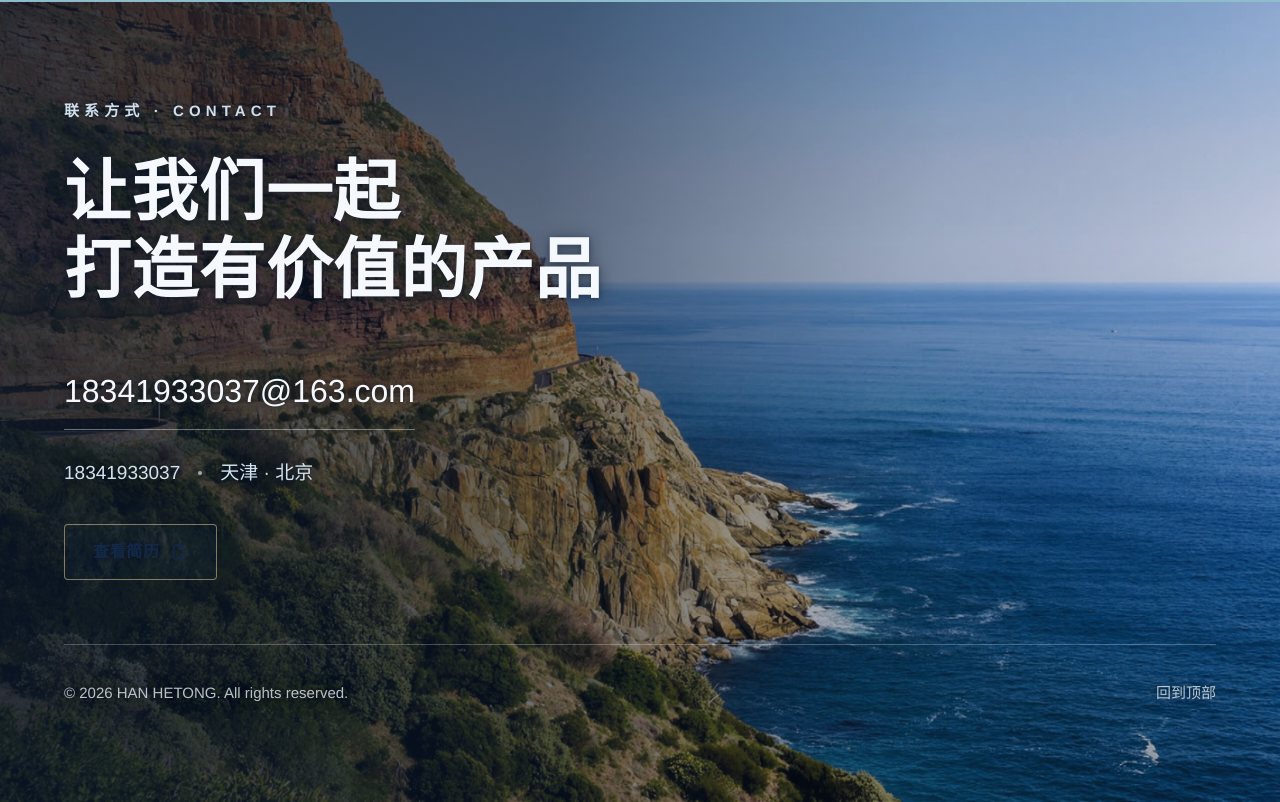
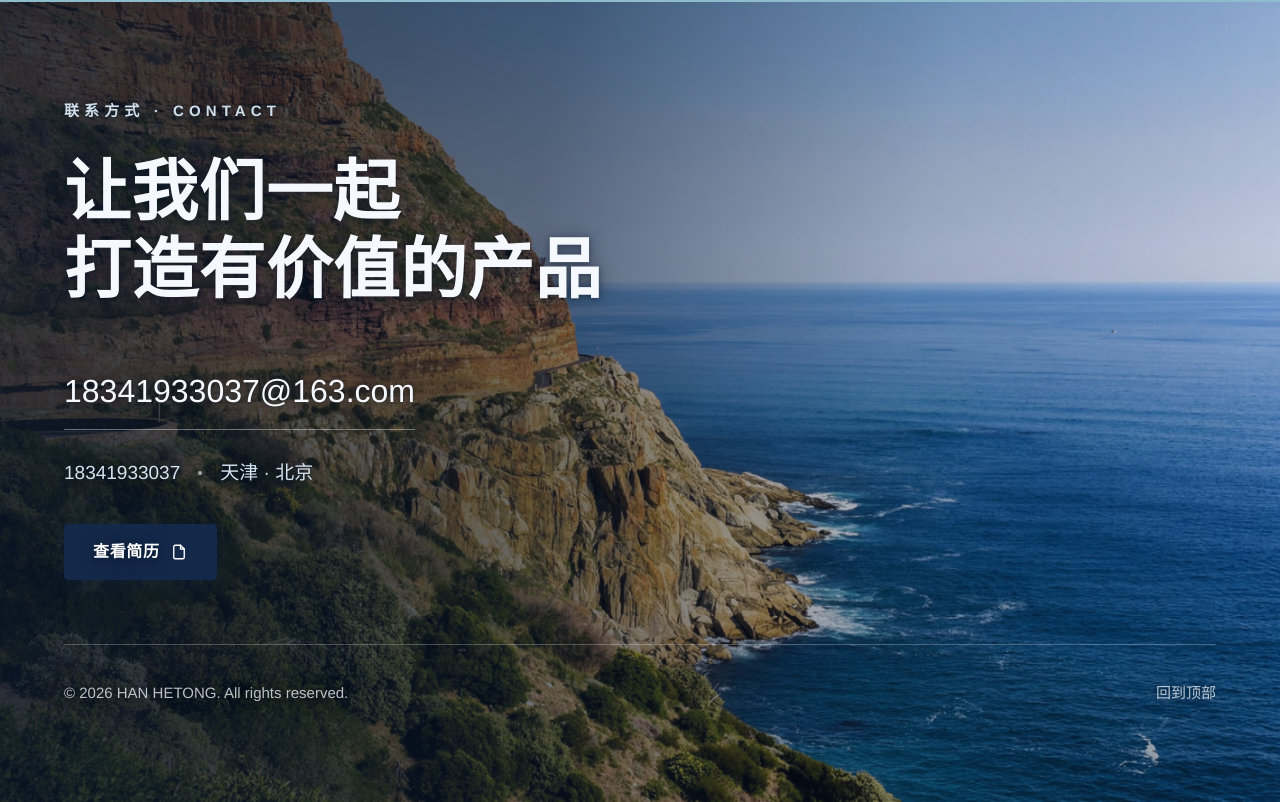
Before and after one commit to hanhetong/gerenjianli, a React (Vite) app: page / in a window 1280 px wide. Shown: the part 3999-4801 px from the top of the page. Built offline with nearby package versions, Linux system fonts and the light colour scheme.

Commit message:
更新简历文件并将查看简历按钮改为深蓝实底白字提升对比度

```diff
--- a/src/styles/components2.css
+++ b/src/styles/components2.css
@@ -918,7 +918,7 @@
   color: #fff;
 }
 
-/* 查看简历按钮：暖金描边，悬停实心，与深色背景协调 */
+/* 查看简历按钮：深蓝实心 + 白字，在浅蓝背景上清晰 */
 .resume-btn {
   display: inline-flex;
   align-items: center;
@@ -928,11 +928,12 @@
   font-size: 16px;
   font-weight: 600;
   letter-spacing: 0.04em;
-  color: var(--accent);
-  background: var(--accent-soft);
-  border: 1px solid rgba(230, 197, 135, 0.55);
+  color: #ffffff;
+  background: var(--accent);
+  border: 1px solid var(--accent);
   border-radius: var(--radius);
-  transition: background 0.3s, color 0.3s, border-color 0.3s, transform 0.3s;
+  box-shadow: 0 6px 18px rgba(20, 41, 74, 0.25);
+  transition: background 0.3s, border-color 0.3s, transform 0.3s;
 }
 
 .resume-btn svg {
@@ -941,9 +942,9 @@
 }
 
 .resume-btn:hover {
-  color: #1a1408;
-  background: var(--accent);
-  border-color: var(--accent);
+  color: #ffffff;
+  background: var(--accent-strong);
+  border-color: var(--accent-strong);
   transform: translateY(-2px);
 }
 
```
Also changed, not shown: 1 other file (tests, documents, lock files or other folders).
